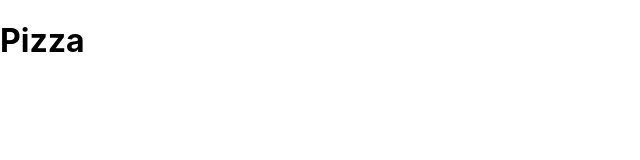
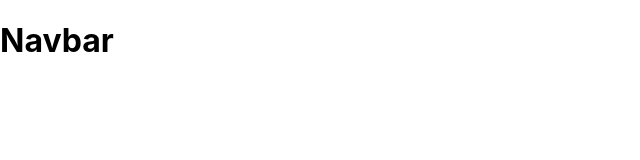
Before and after one commit to AshadurRahman/pizza-challenge, a React (Create React App) app: page / in a window 1280 px wide. Shown: the top 160 px of the page, without its empty margins (0-640 px from the left). Built offline with nearby package versions, Linux system fonts and the light colour scheme.

Commit message:
Router added

```diff
--- a/src/App.js
+++ b/src/App.js
@@ -1,12 +1,12 @@
 import React from 'react';
+import Navbar from './components/Navbar';
+import { BrowserRouter as Router } from 'react-router-dom';
 
 function App() {
   return (
-    <div className="App">
-      <header className="App-header">
-        <h1>Pizza</h1>
-      </header>
-    </div>
+    <Router>
+      <Navbar />
+    </Router>
   );
 }
 
```
